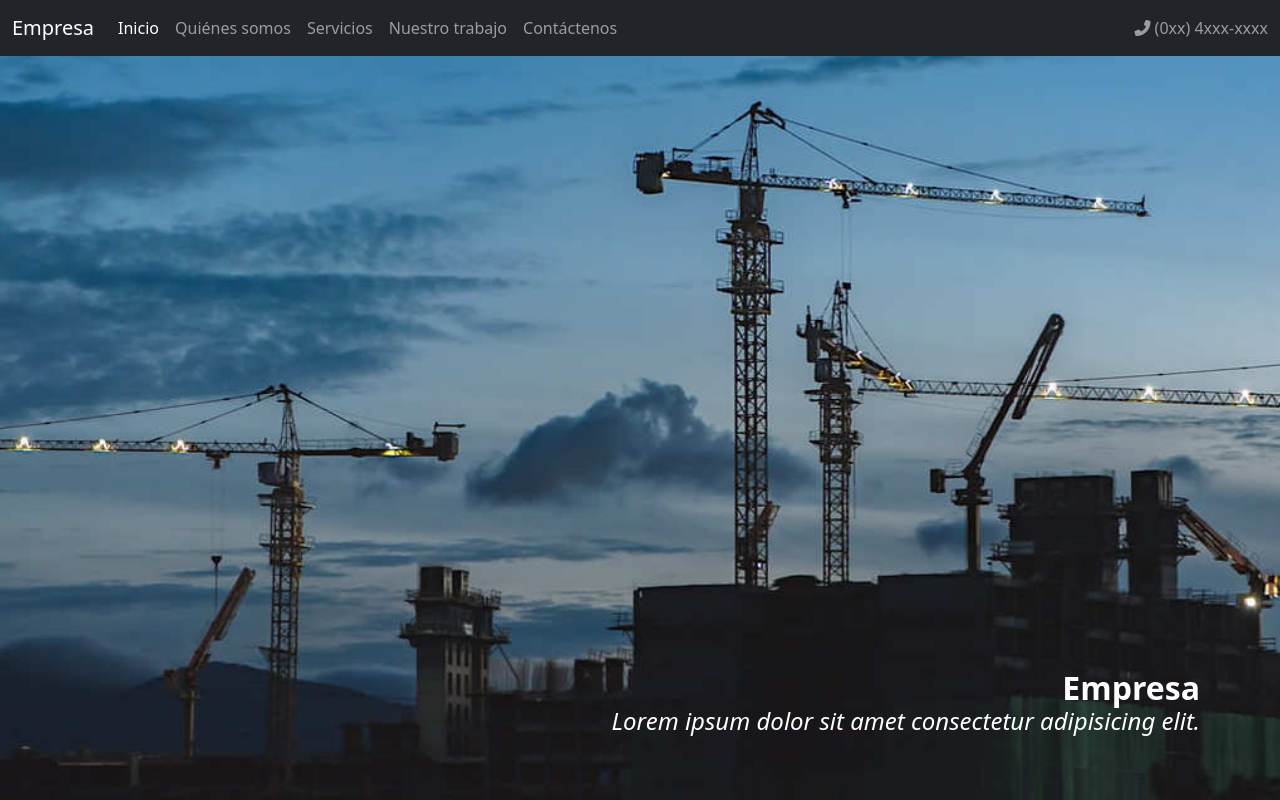
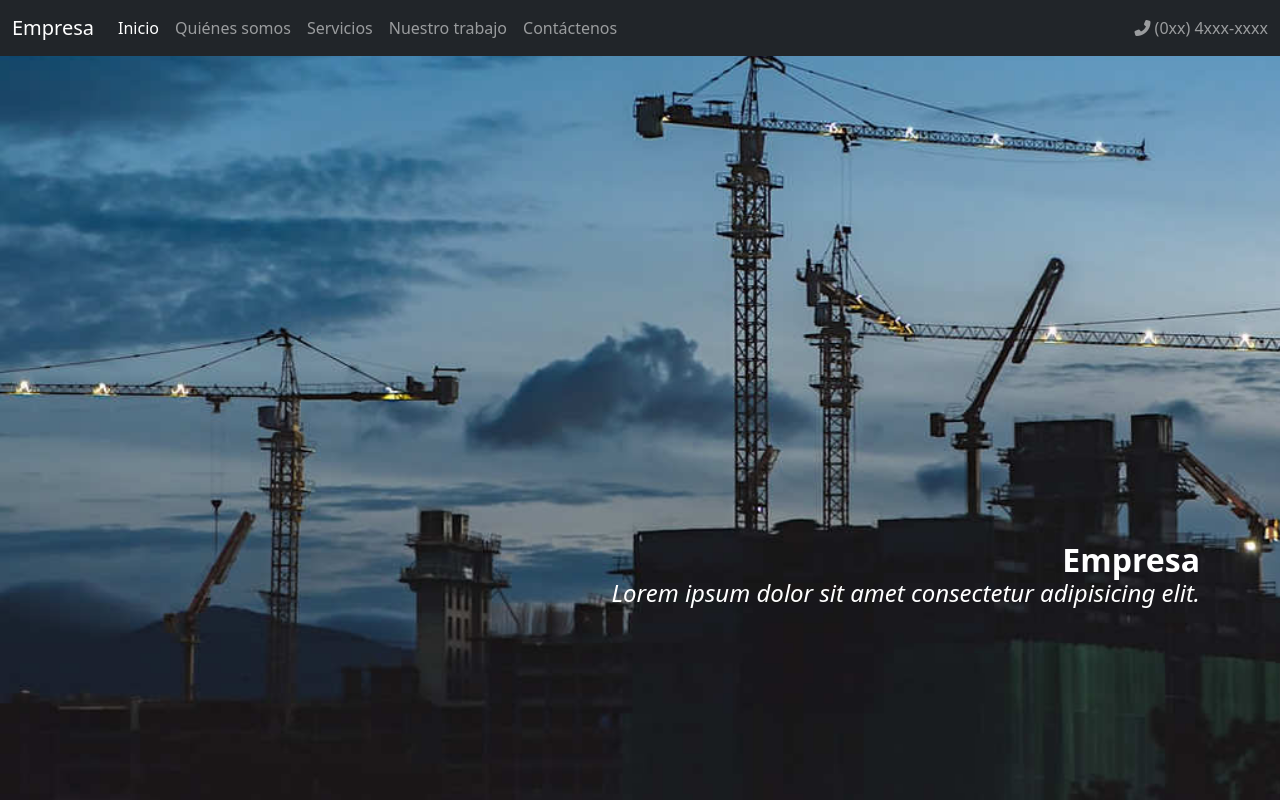
Before and after one commit to programming-Regina/maqueta-landing-page, a plain HTML site: page index.html in a window 1280 px wide. Shown: the top 800 px of the page. Drawn offline with nearby package versions, Linux system fonts and the light colour scheme.

Commit message:
Add files via upload

```diff
--- a/index.html
+++ b/index.html
@@ -38,12 +38,11 @@
         </nav>
 
 
-        <div id="top">
-            <div class="cover-img">
-                <div class="sign-box">
-                    <h1 class="motif">Empresa</h1>
-                    <h2 class="slogan">Lorem ipsum dolor sit amet consectetur adipisicing elit.</h2>
-                </div>
+
+        <div class="cover-img" id="top">
+            <div class="sign-box">
+                <h1 class="motif">Empresa</h1>
+                <h2 class="slogan">Lorem ipsum dolor sit amet consectetur adipisicing elit.</h2>
             </div>
         </div>
     </header>
--- a/style/styles.css
+++ b/style/styles.css
@@ -104,9 +104,6 @@ p {
   display: flex;
   align-content: flex-end;
   justify-content: flex-end;
-}
-
-#top {
   padding-top: 3.5rem;
 }
 
@@ -118,7 +115,7 @@ p {
   align-self: flex-end;
   text-align: right;
   padding-right: 1rem;
-  margin-bottom: 4.5rem;
+  padding-bottom: 4.5rem;
   color: var(--white-color);
 }
 
@@ -192,7 +189,7 @@ footer {
 }
 
 section {
-  padding-top: 2rem;
+  padding-top: 3 rem;
   padding-bottom: 2rem;
   text-align: justify;
   min-height: 100%;
```
